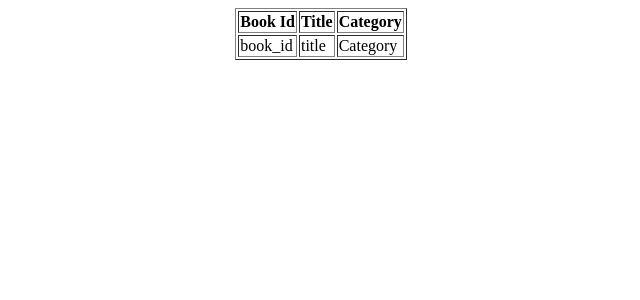
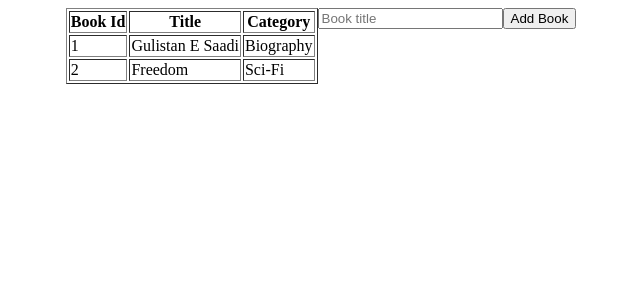
Before and after one commit to MFahadUmer/bookstore, a React (Create React App) app: page / in a window 1280 px wide. Shown: the top 300 px of the page, without its empty margins (319-959 px from the left). Built offline with nearby package versions, Linux system fonts and the light colour scheme.

Commit message:
Adds Constant Books Category

```diff
--- /dev/null
+++ b/src/actions/booksActionTypes.js
@@ -0,0 +1,2 @@
+export const CREATE_BOOK = 'CREATE_BOOK';
+export const REMOVE_BOOK = 'REMOVE_BOOK';
--- a/src/components/App.js
+++ b/src/components/App.js
@@ -1,10 +1,16 @@
 import React from 'react';
+import { Provider } from 'react-redux';
 import BooksList from './BooksList';
+import BooksForm from './BooksForm';
+import store from '../reducers';
 
 const App = () => (
-  <div className="name">
-    <BooksList />
-  </div>
+  <Provider store={store}>
+    <div className="name">
+      <BooksList />
+      <BooksForm />
+    </div>
+  </Provider>
 );
 
 export default App;
--- a/src/components/Book.js
+++ b/src/components/Book.js
@@ -1,11 +1,26 @@
 import React from 'react';
+import PropTypes from 'prop-types';
 
-const Book = () => (
+const Book = ({ book }) => (
   <tr>
-    <td>book_id</td>
-    <td>title</td>
-    <td>Category</td>
+    <td>{book.bookId}</td>
+    <td>{book.bookTitle}</td>
+    <td>{book.bookCategory}</td>
   </tr>
 );
 
+Book.propTypes = {
+  book: PropTypes.objectOf(
+    PropTypes.shape({
+      bookId: PropTypes.number,
+      bookTitle: PropTypes.string,
+      bookCategory: PropTypes.string,
+    }),
+  ),
+};
+
+Book.defaultProps = {
+  book: {},
+};
+
 export default Book;
--- a/src/components/BooksForm.js
+++ b/src/components/BooksForm.js
@@ -1,18 +1,10 @@
 import React from 'react';
 
+const categories = ['Action', 'Biography', 'History', 'Horror', 'Kids', 'Learning', 'Sci-Fi'];
 const BooksForm = () => (
   <div>
-    <form action="">
+    <form>
       <input type="text" placeholder="Book title" />
-      <select name="category" id="books_category">
-        <option value="Action">Action</option>
-        <option value="Biography">Biography</option>
-        <option value="History">History</option>
-        <option value="Horror">Horror</option>
-        <option value="Kids">Kids</option>
-        <option value="Learning">Learning</option>
-        <option value="Sci-Fi">Sci-Fi</option>
-      </select>
       <input type="submit" value="Add Book" />
     </form>
   </div>
--- a/src/components/BooksList.js
+++ b/src/components/BooksList.js
@@ -1,7 +1,9 @@
 import React from 'react';
+import { connect } from 'react-redux';
+import PropTypes from 'prop-types';
 import Book from './Book';
 
-const BooksList = () => (
+const BooksList = ({ books }) => (
   <div>
     <table border="1px">
       <thead>
@@ -12,10 +14,30 @@ const BooksList = () => (
         </tr>
       </thead>
       <tbody>
-        <Book />
+        {books.map(value => (
+          <Book key={value.bookTitle} book={value} />
+        ))}
       </tbody>
     </table>
   </div>
 );
 
-export default BooksList;
+BooksList.propTypes = {
+  books: PropTypes.arrayOf(
+    PropTypes.shape({
+      bookId: PropTypes.number,
+      bookTitle: PropTypes.string,
+      bookCategory: PropTypes.string,
+    }),
+  ),
+};
+
+BooksList.defaultProps = {
+  books: [],
+};
+
+const mapStateToProps = state => ({
+  books: state.books,
+});
+
+export default connect(mapStateToProps, null)(BooksList);
--- /dev/null
+++ b/src/reducers/books.js
@@ -0,0 +1,26 @@
+import { REMOVE_BOOK } from '../actions/booksActionTypes';
+
+const booksInitialState = {
+  books: [
+    {
+      bookId: 1,
+      bookTitle: 'Gulistan E Saadi',
+      bookCategory: 'Biography',
+    },
+    {
+      bookId: 2,
+      bookTitle: 'Freedom',
+      bookCategory: 'Sci-Fi',
+    },
+  ],
+};
+
+const books = (state = booksInitialState, action) => {
+  switch (action.type) {
+    case REMOVE_BOOK: return {
+    };
+    default: return state;
+  }
+};
+
+export default books;
--- a/src/reducers/index.js
+++ b/src/reducers/index.js
@@ -0,0 +1,6 @@
+import { createStore } from 'redux';
+import books from './books';
+
+const store = createStore(books);
+
+export default store;
```
Also changed, not shown: src/actions/index.js (+11 -0 lines), src/reducers/booksReducer.js (deleted), 2 other files (tests, documents, lock files or other folders).
